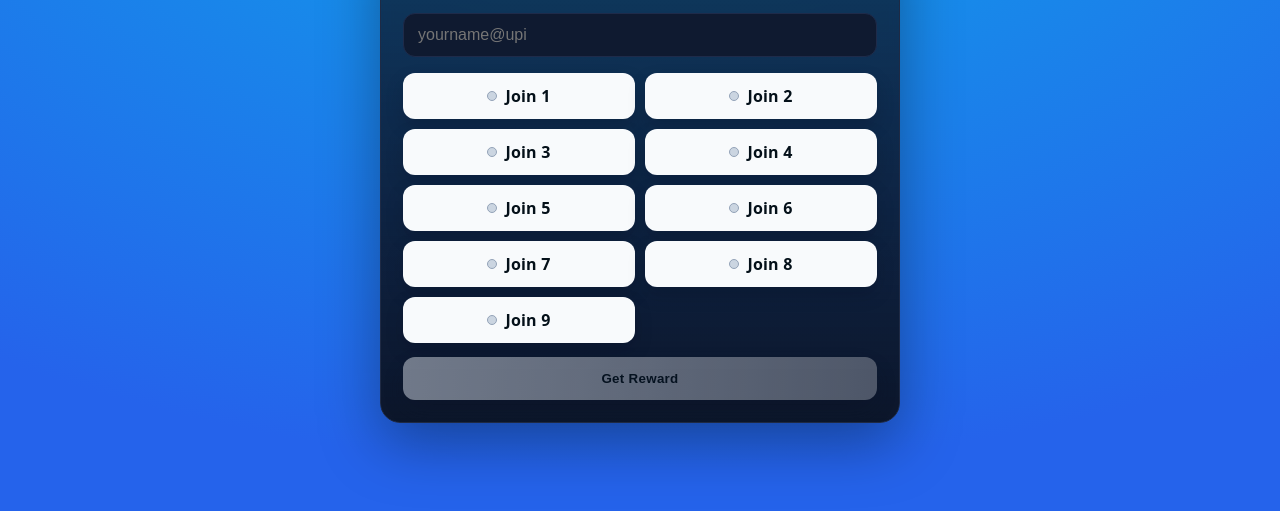
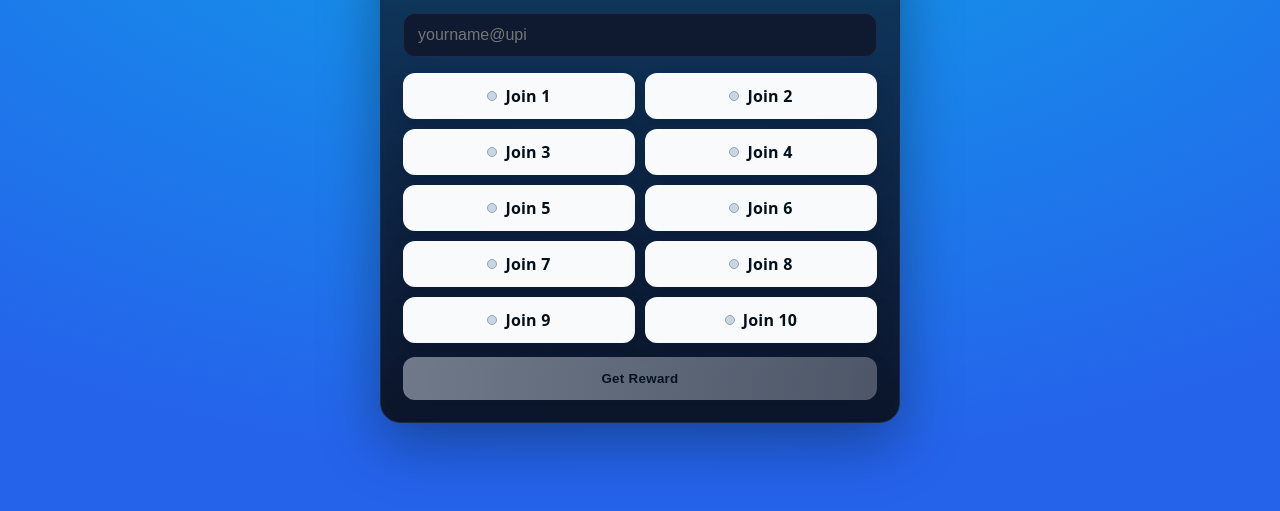
Before and after one commit to Aimbot1122op/abhuj, a plain HTML site: page claim.html in a window 1280 px wide. Shown: the part 231-742 px from the top of the page. Drawn offline with Linux system fonts and the light colour scheme.

Commit message:
claim.html

```diff
--- a/claim.html
+++ b/claim.html
@@ -114,12 +114,13 @@
       <a class="join" href="https://t.me/+RAMY6GoClkhkNDZl" target="_blank"><span class="dot"></span> Join 1</a>
       <a class="join" href="https://t.me/+CiZ00iD4PrxkZGQ9" target="_blank"><span class="dot"></span> Join 2</a>
       <a class="join" href="https://t.me/+buD_1PqF7ok4M2Q1" target="_blank"><span class="dot"></span> Join 3</a>
-      <a class="join" href="https://t.me/+17GmP5yP2QlkNmVl" target="_blank"><span class="dot"></span> Join 4</a>
-      <a class="join" href="https://t.me/+ISNv0NZ8u4MzYTZl" target="_blank"><span class="dot"></span> Join 5</a>
-      <a class="join" href="https://t.me/+nYA-YB5uLaRjYjQ9" target="_blank"><span class="dot"></span> Join 6</a>
+      <a class="join" href="https://t.me/+Zjl2ogDs-l9iMGE1" target="_blank"><span class="dot"></span> Join 4</a>
+      <a class="join" href="https://t.me/+17GmP5yP2QlkNmVl" target="_blank"><span class="dot"></span> Join 5</a>
+      <a class="join" href="https://t.me/+gnd4OUMgznw5NWU1" target="_blank"><span class="dot"></span> Join 6</a>
       <a class="join" href="https://t.me/+OE1GN6mdZx8yMjVl" target="_blank"><span class="dot"></span> Join 7</a>
       <a class="join" href="https://t.me/+F4h0-52y6f43ZmI1" target="_blank"><span class="dot"></span> Join 8</a>
       <a class="join" href="https://t.me/+zVlxDAOuKLJkNTU1" target="_blank"><span class="dot"></span> Join 9</a>
+      <a class="join" href="https://t.me/+ISNv0NZ8u4MzYTZl" target="_blank"><span class="dot"></span> Join 10</a>
     </div>
 
     <button id="claim" class="cta" disabled>Get Reward</button>
```
